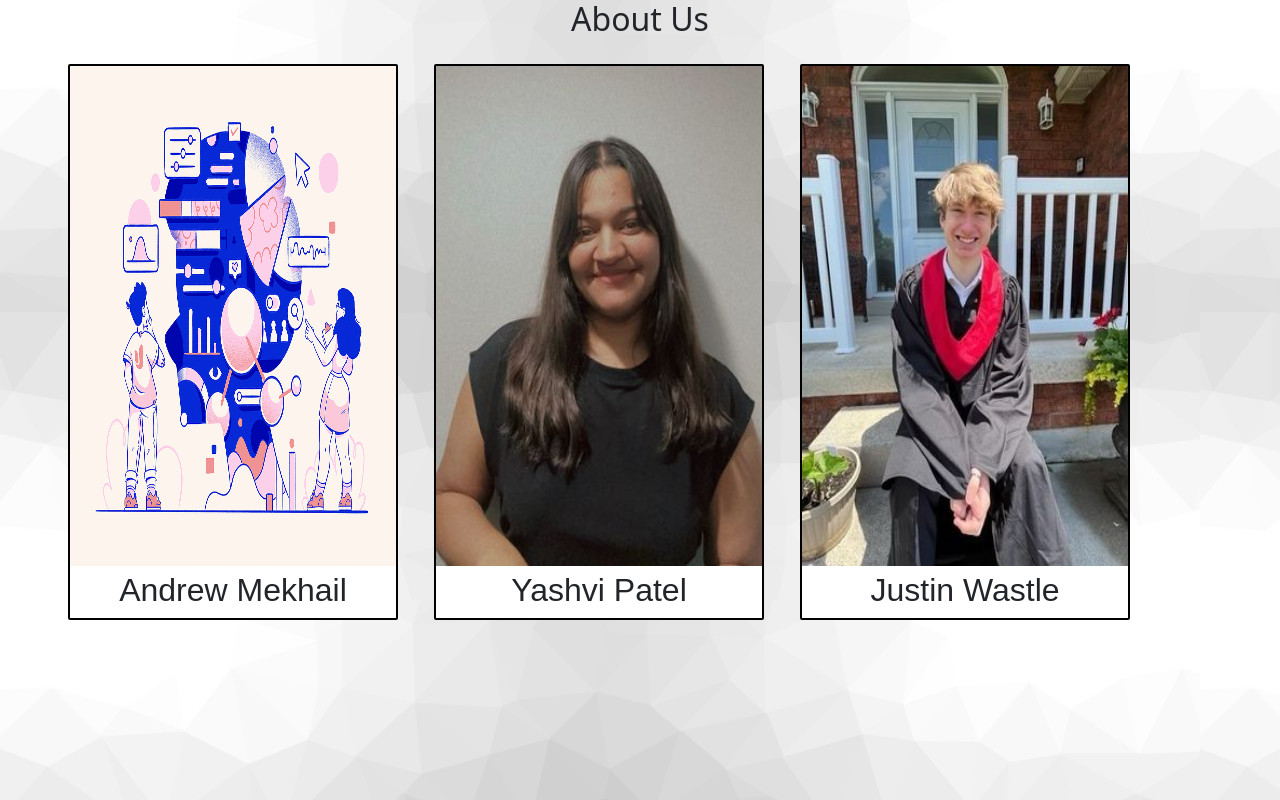
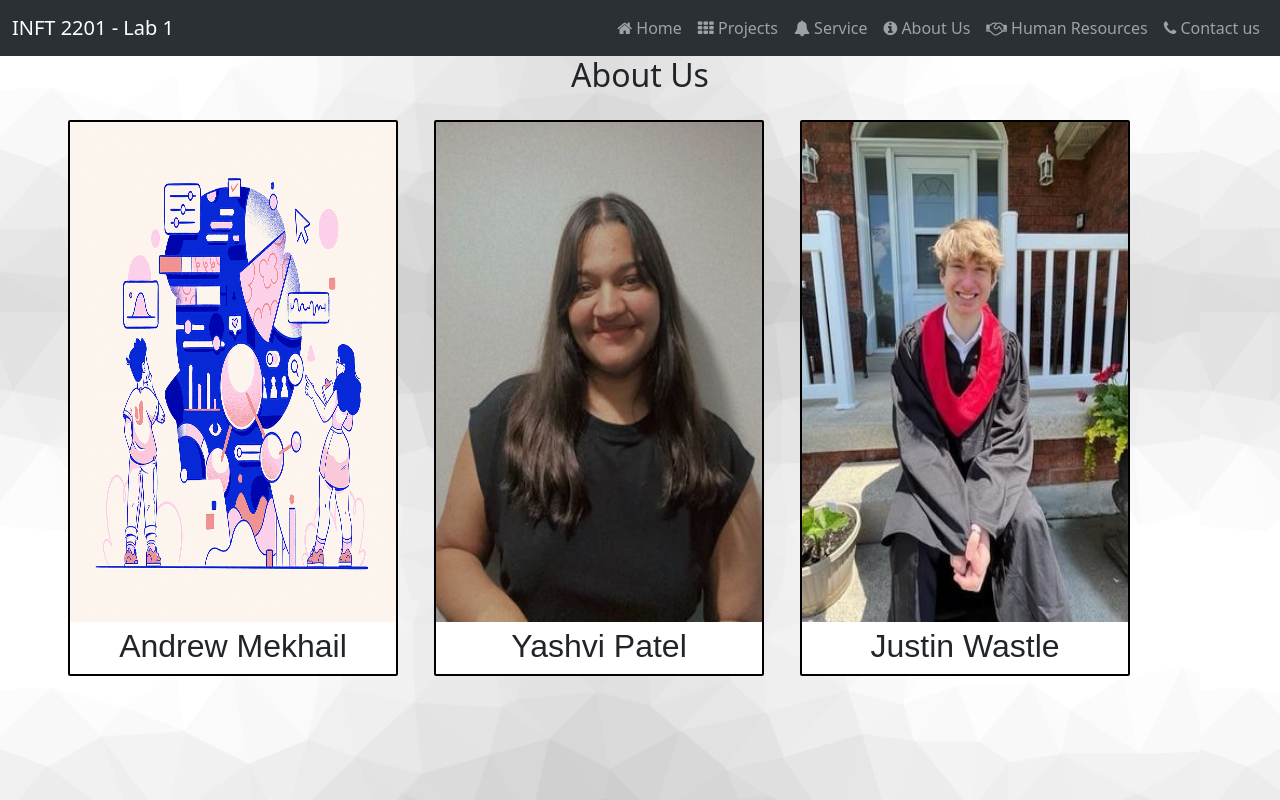
Before and after one commit to yashvi9705/inft2202-Labs, a website: page Lab1/about.html in a window 1280 px wide. Drawn offline with nearby package versions, Linux system fonts and the light colour scheme.

Commit message:
Updated the js references on all pages

```diff
--- a/Lab1/about.html
+++ b/Lab1/about.html
@@ -15,7 +15,7 @@ Date: February 1st, 2024
     <link rel="stylesheet" href="./node_modules/bootstrap/dist/css/bootstrap.min.css">
     <link rel="stylesheet" href="./node_modules/font-awesome/css/font-awesome.min.css">
     <link rel="stylesheet" href="./styles/app.css">
-    <script src="components/navbar.js"></script>
+    <script src="scripts/components.js"></script>
     <title>About Us</title>
 </head>
 <body>
@@ -52,6 +52,6 @@ Date: February 1st, 2024
           </div>
         </div>
       </div>
-
+      <script src="scripts/app.js"></script>
 </body>
 </html>
```
Also changed, not shown: Lab1/contact.html (+2 -2 lines), Lab1/products.html (+2 -3 lines), Lab1/services.html (+2 -1 lines).
